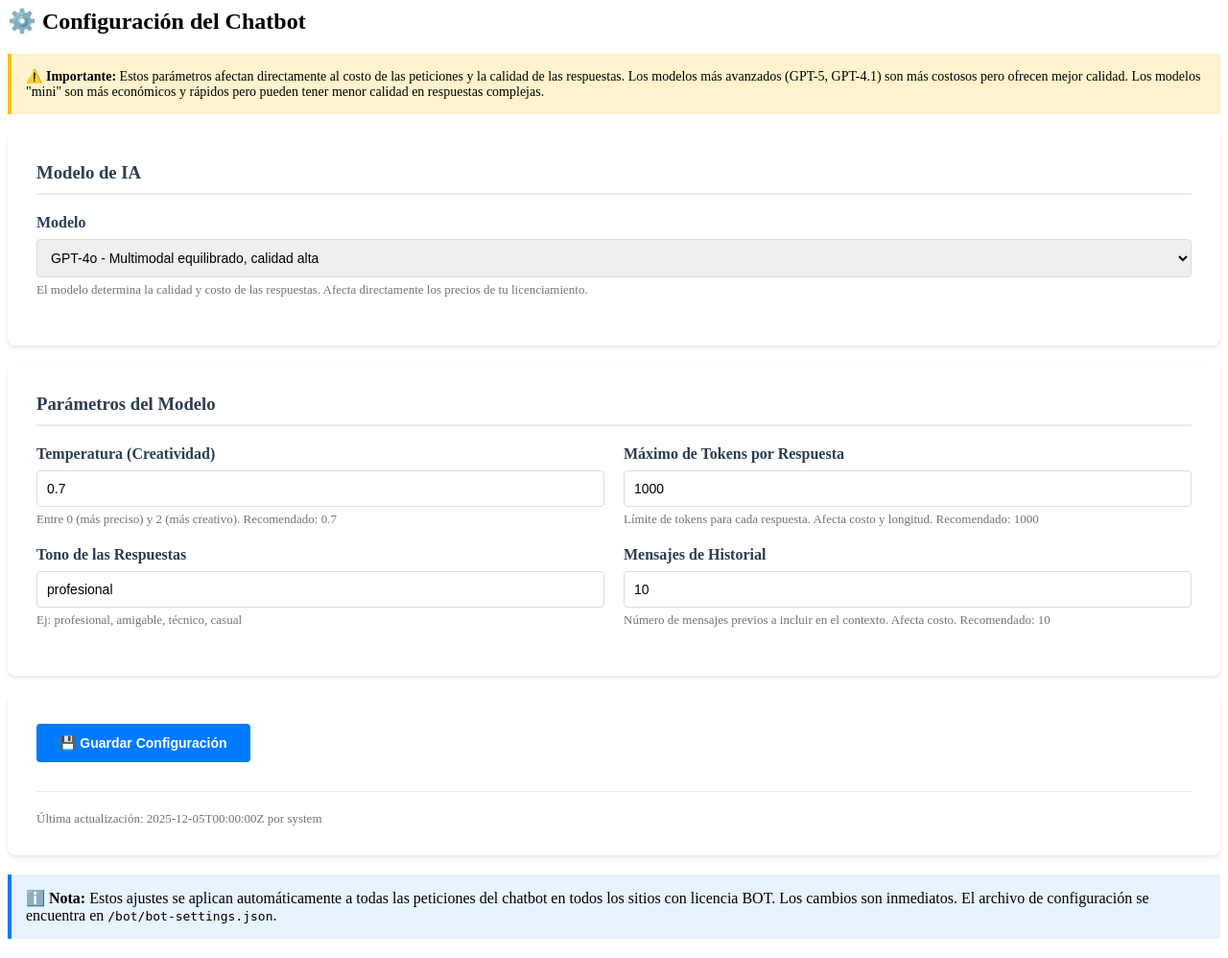
After one commit to JonIglesias/BOT, a PHP site: page /admin/modules/bot-config/index.php in a window 1280 px wide. The commit adds this page. Shown: the whole page at 96% size. Run offline with PHP 8.4, Linux system fonts and the light colour scheme; some libraries are stand-ins or nearby versions.

Commit message:
Add bot configuration module to API5 for AI model settings
- Created /bot/bot-settings.json for persistent configuration storage
- Added admin module at /admin/modules/bot-config/ for managing:
  * AI Model selection (GPT-4o, GPT-5, mini variants)
  * Temperature (creativity parameter)
  * Max tokens per response
  * Response tone
  * History message limit
- Updated /bot/config.php to read from JSON file instead of hardcoded constants
- Added bot-config to admin menu with emoji icon 🤖
- Configuration affects all BOT license holders immediately
- File-based storage prevents database dependency
- Validates ranges: temperature (0-2), tokens (100-4000), history (1-50)

Why: Model configuration must be centralized in API to control costs
and ensure consistent pricing across all licensed sites. Prevents
users from selecting expensive models that break pricing calculations.

```diff
--- /dev/null
+++ b/API5/admin/modules/bot-config/index.php
@@ -0,0 +1,300 @@
+<?php
+/**
+ * Configuración del Chatbot BOT
+ *
+ * Permite configurar los parámetros del modelo de IA del chatbot
+ * Guarda en archivo JSON para evitar uso de base de datos
+ */
+
+$success = '';
+$error = '';
+
+// Ruta del archivo de configuración
+$settingsFile = API_BASE_DIR . '/bot/bot-settings.json';
+
+// Cargar configuración actual
+function loadBotSettings($file) {
+    if (!file_exists($file)) {
+        return [
+            'model' => 'gpt-4o',
+            'temperature' => 0.7,
+            'max_tokens' => 1000,
+            'tone' => 'profesional',
+            'max_history' => 10
+        ];
+    }
+
+    $json = file_get_contents($file);
+    $settings = json_decode($json, true);
+
+    if (!$settings) {
+        return [
+            'model' => 'gpt-4o',
+            'temperature' => 0.7,
+            'max_tokens' => 1000,
+            'tone' => 'profesional',
+            'max_history' => 10
+        ];
+    }
+
+    return $settings;
+}
+
+// Guardar configuración
+if ($_SERVER['REQUEST_METHOD'] === 'POST' && isset($_POST['save_bot_config'])) {
+    try {
+        $settings = [
+            'model' => $_POST['model'] ?? 'gpt-4o',
+            'temperature' => floatval($_POST['temperature'] ?? 0.7),
+            'max_tokens' => intval($_POST['max_tokens'] ?? 1000),
+            'tone' => sanitize_text_field($_POST['tone'] ?? 'profesional'),
+            'max_history' => intval($_POST['max_history'] ?? 10),
+            'updated_at' => date('c'),
+            'updated_by' => $_SESSION['username'] ?? 'admin'
+        ];
+
+        // Validaciones
+        if ($settings['temperature'] < 0) $settings['temperature'] = 0;
+        if ($settings['temperature'] > 2) $settings['temperature'] = 2;
+        if ($settings['max_tokens'] < 100) $settings['max_tokens'] = 100;
+        if ($settings['max_tokens'] > 4000) $settings['max_tokens'] = 4000;
+        if ($settings['max_history'] < 1) $settings['max_history'] = 1;
+        if ($settings['max_history'] > 50) $settings['max_history'] = 50;
+
+        // Guardar en archivo JSON
+        $json = json_encode($settings, JSON_PRETTY_PRINT);
+        if (file_put_contents($settingsFile, $json) !== false) {
+            $success = '✅ Configuración del chatbot guardada correctamente.';
+        } else {
+            $error = '❌ Error: No se pudo escribir el archivo de configuración.';
+        }
+    } catch (Exception $e) {
+        $error = '❌ Error: ' . $e->getMessage();
+    }
+}
+
+// Cargar settings actuales
+$settings = loadBotSettings($settingsFile);
+
+// Helper function para sanitización
+function sanitize_text_field($str) {
+    return htmlspecialchars(strip_tags(trim($str)), ENT_QUOTES, 'UTF-8');
+}
+
+// Modelos disponibles
+$availableModels = [
+    'gpt-4o' => 'GPT-4o - Multimodal equilibrado, calidad alta',
+    'gpt-4o-mini' => 'GPT-4o Mini - Muy barato y veloz, multimodal',
+    'gpt-4.1' => 'GPT-4.1 - Texto de alta calidad, razonamiento sólido',
+    'gpt-4.1-mini' => 'GPT-4.1 Mini - Rápido y barato, buena calidad',
+    'gpt-5' => 'GPT-5 - Máxima calidad de razonamiento (costoso)',
+    'gpt-5-mini' => 'GPT-5 Mini - Rápido y económico, buen razonamiento'
+];
+?>
+
+<style>
+.bot-config-card {
+    background: white;
+    padding: 30px;
+    border-radius: 8px;
+    box-shadow: 0 2px 4px rgba(0,0,0,0.1);
+    margin-bottom: 20px;
+}
+.bot-config-card h3 {
+    margin-top: 0;
+    color: #2c3e50;
+    border-bottom: 2px solid #e9ecef;
+    padding-bottom: 10px;
+    margin-bottom: 20px;
+}
+.info-box {
+    background: #e7f3ff;
+    border-left: 4px solid #007bff;
+    padding: 15px;
+    margin-bottom: 20px;
+}
+.warning-box {
+    background: #fff3cd;
+    border-left: 4px solid #ffc107;
+    padding: 15px;
+    margin-bottom: 20px;
+    font-size: 14px;
+}
+.form-group {
+    margin-bottom: 20px;
+}
+.form-group label {
+    display: block;
+    margin-bottom: 8px;
+    font-weight: 600;
+    color: #2c3e50;
+}
+.form-group select,
+.form-group input[type="number"],
+.form-group input[type="text"] {
+    width: 100%;
+    padding: 10px;
+    border: 1px solid #ddd;
+    border-radius: 4px;
+    font-size: 14px;
+}
+.form-group small {
+    color: #6c757d;
+    font-size: 13px;
+    display: block;
+    margin-top: 5px;
+}
+.form-grid {
+    display: grid;
+    grid-template-columns: 1fr 1fr;
+    gap: 20px;
+}
+@media (max-width: 768px) {
+    .form-grid {
+        grid-template-columns: 1fr;
+    }
+}
+.btn {
+    padding: 12px 24px;
+    border-radius: 4px;
+    border: none;
+    cursor: pointer;
+    font-size: 14px;
+    font-weight: 600;
+    transition: all 0.2s;
+}
+.btn-primary {
+    background: #007bff;
+    color: white;
+}
+.btn-primary:hover {
+    background: #0056b3;
+}
+.alert {
+    padding: 15px;
+    border-radius: 4px;
+    margin-bottom: 20px;
+}
+.alert-success {
+    background: #d4edda;
+    color: #155724;
+    border: 1px solid #c3e6cb;
+}
+.alert-danger {
+    background: #f8d7da;
+    color: #721c24;
+    border: 1px solid #f5c6cb;
+}
+.config-meta {
+    margin-top: 30px;
+    padding-top: 20px;
+    border-top: 1px solid #e9ecef;
+    font-size: 13px;
+    color: #6c757d;
+}
+</style>
+
+<h2>⚙️ Configuración del Chatbot</h2>
+
+<?php if ($success): ?>
+    <div class="alert alert-success"><?php echo $success; ?></div>
+<?php endif; ?>
+
+<?php if ($error): ?>
+    <div class="alert alert-danger"><?php echo $error; ?></div>
+<?php endif; ?>
+
+<div class="warning-box">
+    <strong>⚠️ Importante:</strong> Estos parámetros afectan directamente al costo de las peticiones y la calidad de las respuestas.
+    Los modelos más avanzados (GPT-5, GPT-4.1) son más costosos pero ofrecen mejor calidad.
+    Los modelos "mini" son más económicos y rápidos pero pueden tener menor calidad en respuestas complejas.
+</div>
+
+<form method="POST" action="">
+    <div class="bot-config-card">
+        <h3>Modelo de IA</h3>
+
+        <div class="form-group">
+            <label for="model">Modelo</label>
+            <select name="model" id="model">
+                <?php foreach ($availableModels as $value => $label): ?>
+                    <option value="<?php echo htmlspecialchars($value); ?>" <?php echo ($settings['model'] === $value) ? 'selected' : ''; ?>>
+                        <?php echo htmlspecialchars($label); ?>
+                    </option>
+                <?php endforeach; ?>
+            </select>
+            <small>El modelo determina la calidad y costo de las respuestas. Afecta directamente los precios de tu licenciamiento.</small>
+        </div>
+    </div>
+
+    <div class="bot-config-card">
+        <h3>Parámetros del Modelo</h3>
+
+        <div class="form-grid">
+            <div class="form-group">
+                <label for="temperature">Temperatura (Creatividad)</label>
+                <input type="number"
+                       name="temperature"
+                       id="temperature"
+                       step="0.1"
+                       min="0"
+                       max="2"
+                       value="<?php echo htmlspecialchars($settings['temperature']); ?>">
+                <small>Entre 0 (más preciso) y 2 (más creativo). Recomendado: 0.7</small>
+            </div>
+
+            <div class="form-group">
+                <label for="max_tokens">Máximo de Tokens por Respuesta</label>
+                <input type="number"
+                       name="max_tokens"
+                       id="max_tokens"
+                       step="50"
+                       min="100"
+                       max="4000"
+                       value="<?php echo htmlspecialchars($settings['max_tokens']); ?>">
+                <small>Límite de tokens para cada respuesta. Afecta costo y longitud. Recomendado: 1000</small>
+            </div>
+        </div>
+
+        <div class="form-grid">
+            <div class="form-group">
+                <label for="tone">Tono de las Respuestas</label>
+                <input type="text"
+                       name="tone"
+                       id="tone"
+                       value="<?php echo htmlspecialchars($settings['tone']); ?>"
+                       placeholder="profesional">
+                <small>Ej: profesional, amigable, técnico, casual</small>
+            </div>
+
+            <div class="form-group">
+                <label for="max_history">Mensajes de Historial</label>
+                <input type="number"
+                       name="max_history"
+                       id="max_history"
+                       min="1"
+                       max="50"
+                       value="<?php echo htmlspecialchars($settings['max_history']); ?>">
+                <small>Número de mensajes previos a incluir en el contexto. Afecta costo. Recomendado: 10</small>
+            </div>
+        </div>
+    </div>
+
+    <div class="bot-config-card">
+        <button type="submit" name="save_bot_config" class="btn btn-primary">💾 Guardar Configuración</button>
+
+        <?php if (isset($settings['updated_at'])): ?>
+            <div class="config-meta">
+                Última actualización: <?php echo htmlspecialchars($settings['updated_at']); ?>
+                <?php if (isset($settings['updated_by'])): ?>
+                    por <?php echo htmlspecialchars($settings['updated_by']); ?>
+                <?php endif; ?>
+            </div>
+        <?php endif; ?>
+    </div>
+</form>
+
+<div class="info-box">
+    <strong>ℹ️ Nota:</strong> Estos ajustes se aplican automáticamente a todas las peticiones del chatbot en todos los sitios con licencia BOT.
+    Los cambios son inmediatos. El archivo de configuración se encuentra en <code>/bot/bot-settings.json</code>.
+</div>
--- a/API5/admin/modules/index.php
+++ b/API5/admin/modules/index.php
@@ -19,7 +19,7 @@ $user = Auth::user();
 $module = $_GET['module'] ?? 'dashboard';
 
 // Módulos válidos
-$validModules = ['dashboard', 'licenses', 'sync', 'webhooks', 'plans', 'settings'];
+$validModules = ['dashboard', 'licenses', 'sync', 'webhooks', 'plans', 'settings', 'bot-config'];
 if (!in_array($module, $validModules)) {
     $module = 'dashboard';
 }
@@ -177,6 +177,9 @@ if ($module !== 'dashboard') {
                         <a href="?module=plans" class="menu-item <?= $module === 'plans' ? 'active' : '' ?>">
                             <span class="icon">📦</span> Planes
                         </a>
+                        <a href="?module=bot-config" class="menu-item <?= $module === 'bot-config' ? 'active' : '' ?>">
+                            <span class="icon">🤖</span> Config. Chatbot
+                        </a>
                         <a href="?module=settings" class="menu-item <?= $module === 'settings' ? 'active' : '' ?>">
                             <span class="icon">⚙️</span> Configuración
                         </a>
@@ -191,6 +194,7 @@ if ($module !== 'dashboard') {
                             'sync' => 'Monitor de Sincronización',
                             'webhooks' => 'Monitor de Webhooks',
                             'plans' => 'Gestión de Planes',
+                            'bot-config' => 'Configuración del Chatbot',
                             'settings' => 'Configuración'
                         ];
                         echo $titles[$module] ?? ucfirst($module);
--- /dev/null
+++ b/API5/bot/bot-settings.json
@@ -0,0 +1,9 @@
+{
+  "model": "gpt-4o",
+  "temperature": 0.7,
+  "max_tokens": 1000,
+  "tone": "profesional",
+  "max_history": 10,
+  "updated_at": "2025-12-05T00:00:00Z",
+  "updated_by": "system"
+}
```
Also changed, not shown: API5/bot/config.php (+41 -16 lines).
